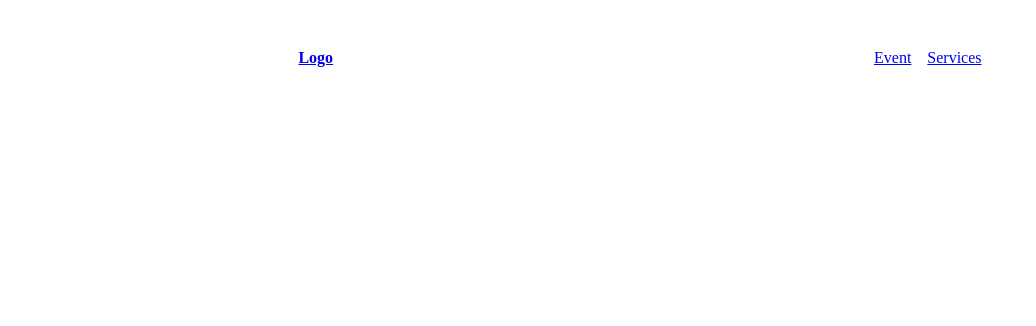
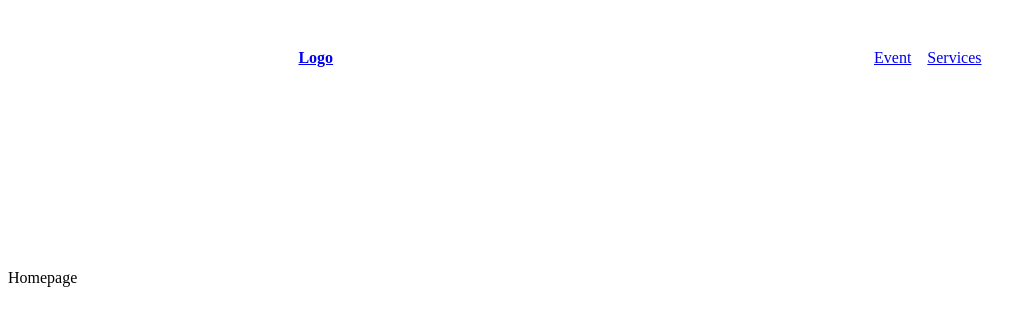
Before and after one commit to LemuelDev/sample101, a React (Vite) app: page / in a window 1280 px wide. Before the commit this address had no page. Shown: the top 326 px of the page, without its empty margins (0-1036 px from the left). Built offline with nearby package versions, Linux system fonts and the light colour scheme.

Commit message:
final commit success

```diff
--- a/src/Routes.jsx
+++ b/src/Routes.jsx
@@ -6,7 +6,7 @@ import Services from "./components/Services";
 const Approutes = () => {
     return (
         <Routes>
-            <Route path="/sample101" element={<Homepage/>}/>
+            <Route path="/" element={<Homepage/>}/>
             <Route path="/events" element={<Events/>} />
             <Route path="/services" element={<Services/>} />
         </Routes>
```
